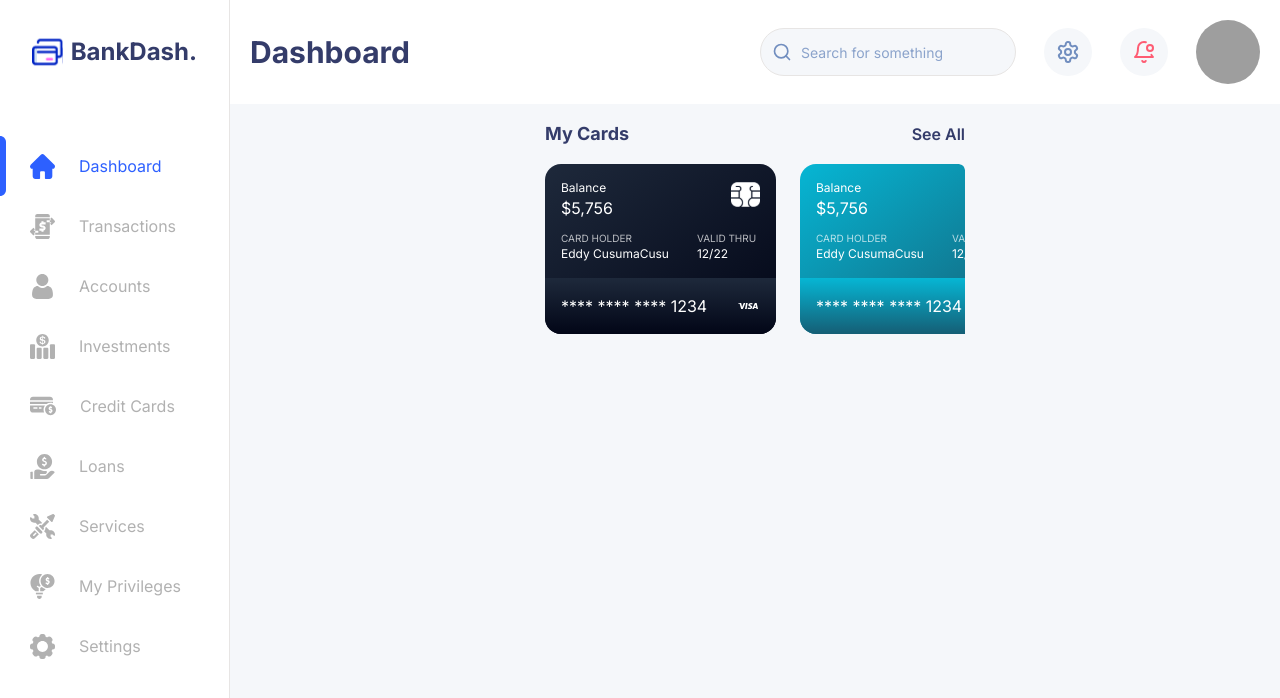
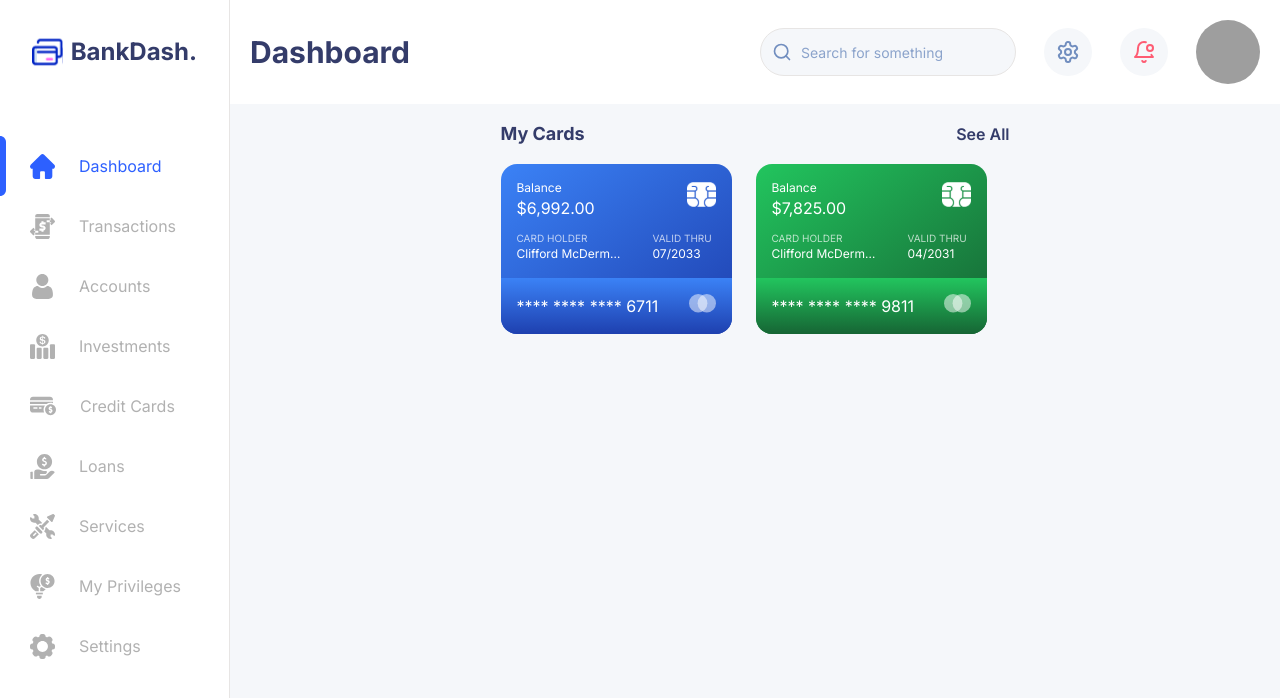
Before and after one commit to Flavio-JS/bankdash-frontend, a Next.js app: page /dashboard in a window 1280 px wide. Shown: the top 698 px of the page. Built offline with nearby package versions, Linux system fonts and the light colour scheme; grey boxes are pictures that could not be loaded.

Commit message:
finished cards session

```diff
--- a/src/app/dashboard/page.tsx
+++ b/src/app/dashboard/page.tsx
@@ -2,8 +2,8 @@ import { CreditCardSession } from "@/components/CreditCardSession/CreditCardSess
 
 export default function Dashboards() {
   return (
-    <main className="flex min-h-full flex-col items-center justify-between">
-      <div className="flex h-full w-full flex-row flex-wrap items-center justify-center gap-4 p-4">
+    <main className="flex min-h-full max-w-full flex-col items-center">
+      <div className="flex w-full flex-col items-center justify-center gap-4 p-4 lg:flex-row">
         <CreditCardSession />
       </div>
     </main>
--- a/src/components/CreditCardComponent/CreditCardComponent.tsx
+++ b/src/components/CreditCardComponent/CreditCardComponent.tsx
@@ -4,6 +4,16 @@ import { cn } from "@/lib/utils";
 const CardIcons = {
   MasterCardIcon: Icons.MasterCardIcon,
   VisaCardIcon: Icons.VisaCardIcon,
+};
+
+type CardIconKeys = keyof typeof CardIcons;
+
+export const getRandomCardIcon = (): CardIconKeys => {
+  const iconKeys = Object.keys(CardIcons) as CardIconKeys[];
+
+  const randomIndex = Math.floor(Math.random() * iconKeys.length);
+
+  return iconKeys[randomIndex];
 };
 
 export type CreditCardComponentProps = {
@@ -35,6 +45,37 @@ export type CreditCardComponentProps = {
     | "fuchsia"
     | "pink"
     | "purple";
+};
+
+export const cardStyles: CreditCardComponentProps["cardStyle"][] = [
+  "slate",
+  "gray",
+  "zinc",
+  "neutral",
+  "stone",
+  "red",
+  "orange",
+  "amber",
+  "yellow",
+  "lime",
+  "green",
+  "emerald",
+  "teal",
+  "cyan",
+  "sky",
+  "blue",
+  "indigo",
+  "violet",
+  "purple",
+  "fuchsia",
+  "pink",
+  "purple",
+];
+
+export const getRandomCardStyle = (): CreditCardComponentProps["cardStyle"] => {
+  const randomIndex = Math.floor(Math.random() * cardStyles.length);
+
+  return cardStyles[randomIndex];
 };
 
 export const CreditCardComponent = ({
--- a/src/components/CreditCardSession/CreditCardSession.tsx
+++ b/src/components/CreditCardSession/CreditCardSession.tsx
@@ -7,34 +7,42 @@ import Link from "next/link";
 
 const creditCards: CreditCardComponentProps[] = [
   {
-    balance: "$5,756",
+    balance: "$6,992.00",
+    chipIcon: "MasterCardIcon",
+    cardHolder: "Clifford McDermott",
+    validThru: "07/2033",
+    finalDigits: "6711",
+    cardStyle: "blue",
+  },
+  {
+    balance: "$7,825.00",
+    chipIcon: "MasterCardIcon",
+    cardHolder: "Clifford McDermott",
+    validThru: "04/2031",
+    finalDigits: "9811",
+    cardStyle: "green",
+  },
+  {
+    balance: "$2,798.00",
     chipIcon: "VisaCardIcon",
-    cardHolder: "Eddy CusumaCusu",
-    validThru: "12/22",
-    finalDigits: "1234",
+    cardHolder: "Clifford McDermott",
+    validThru: "12/2030",
+    finalDigits: "8107",
     cardStyle: "slate",
   },
   {
-    balance: "$5,756",
+    balance: "$8,317.00",
     chipIcon: "VisaCardIcon",
-    cardHolder: "Eddy CusumaCusu",
-    validThru: "12/22",
-    finalDigits: "1234",
-    cardStyle: "cyan",
-  },
-  {
-    balance: "$5,756",
-    chipIcon: "VisaCardIcon",
-    cardHolder: "Eddy CusumaCusu",
-    validThru: "12/22",
-    finalDigits: "1234",
-    cardStyle: "lime",
+    cardHolder: "Clifford McDermott",
+    validThru: "03/2029",
+    finalDigits: "3388",
+    cardStyle: "indigo",
   },
 ];
 
 export const CreditCardSession = () => {
   return (
-    <div className="flex w-full max-w-[420px] flex-col gap-4 text-[#343C6A]">
+    <div className="flex w-full max-w-full flex-col gap-4 text-[#343C6A] lg:max-w-[50%]">
       <div className="flex items-center justify-between">
         <h2 className="text-lg font-bold">My Cards</h2>
         <Link href="/credit-cards" className="text-base font-semibold">
--- a/src/components/Layout/Header/Header.tsx
+++ b/src/components/Layout/Header/Header.tsx
@@ -58,10 +58,10 @@ export const Header = () => {
           </div>
           <Avatar className="h-9 w-9 lg:h-16 lg:w-16">
             <AvatarImage
-              src="https://github.com/shadcn.png"
+              src="https://avatars.githubusercontent.com/u/106037619?v=4"
               alt="avatar image"
             />
-            <AvatarFallback>MA</AvatarFallback>
+            <AvatarFallback>FJ</AvatarFallback>
           </Avatar>
         </div>
       </div>
--- a/src/components/Layout/Layout.tsx
+++ b/src/components/Layout/Layout.tsx
@@ -13,7 +13,7 @@ export const Layout = ({ children }: LayoutProps) => {
         <SideBar />
         <div className="flex max-h-dvh w-full flex-col">
           <Header />
-          <div className="h-full overflow-y-scroll bg-[#F5F7FA]">
+          <div className="flex h-full flex-col overflow-y-scroll bg-[#F5F7FA] lg:max-w-[calc(100vw-230px)]">
             {children}
           </div>
         </div>
```
